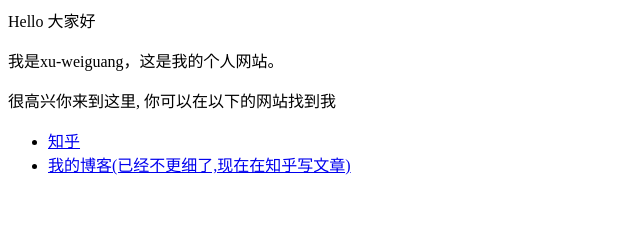
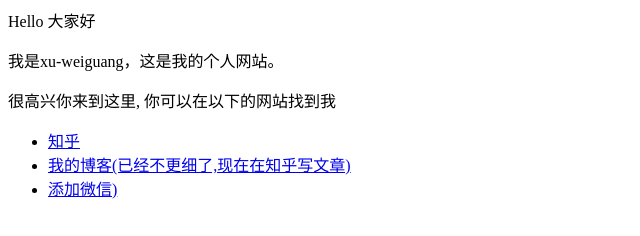
Before and after one commit to xu-weiguang/xu-weiguang.github.io, a plain HTML site: page index.html in a window 1280 px wide. Shown: the whole page, without its empty margins (0-640 px from the left). Drawn offline with Linux system fonts and the light colour scheme.

Commit message:
Update index.html

```diff
--- a/index.html
+++ b/index.html
@@ -5,4 +5,5 @@
 <ul>
   <li> <a href="https://www.zhihu.com/people/AJLoveChina">知乎</a> </li>
   <li> <a href="http://hejie.nigeerhuo.com">我的博客(已经不更细了,现在在知乎写文章)</a> </li>
+  <li> <a href="https://u.wechat.com/MORkYtUdwXcYZI8KsRMUs9Y">添加微信)</a> </li>
 </ul>
```
